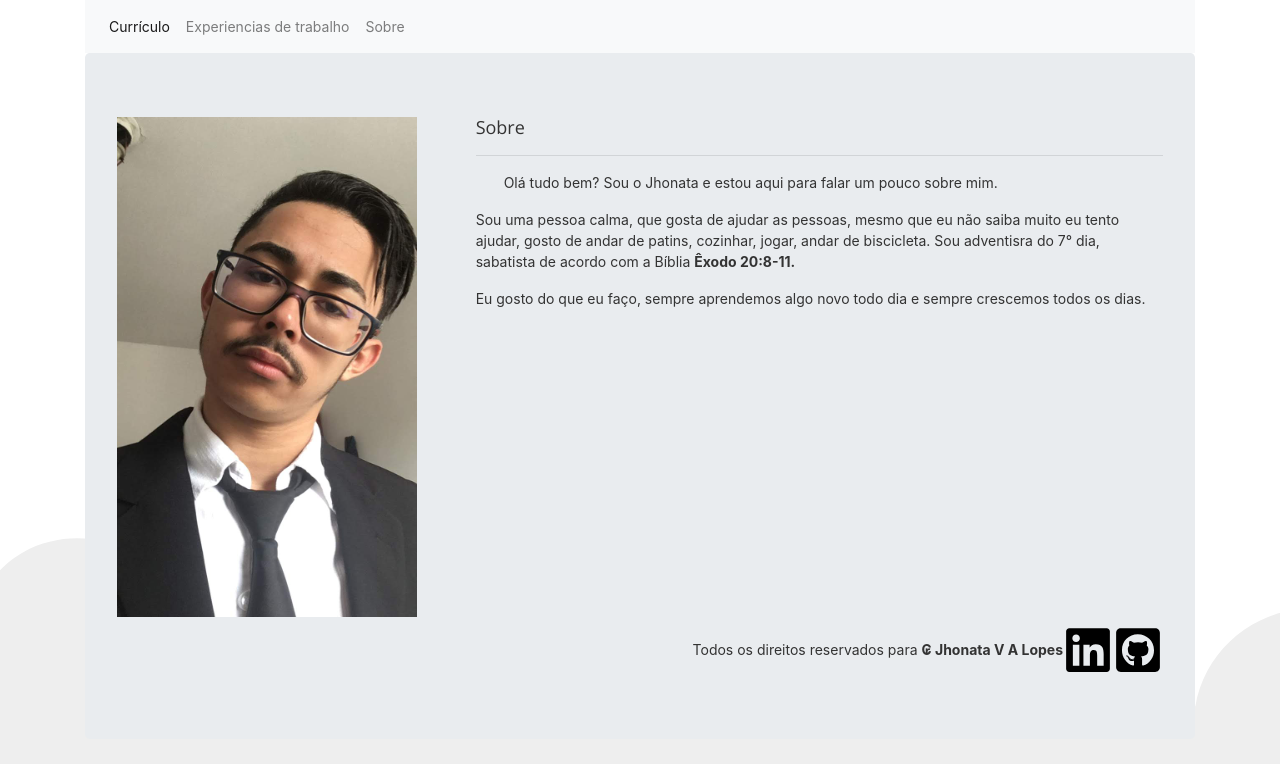
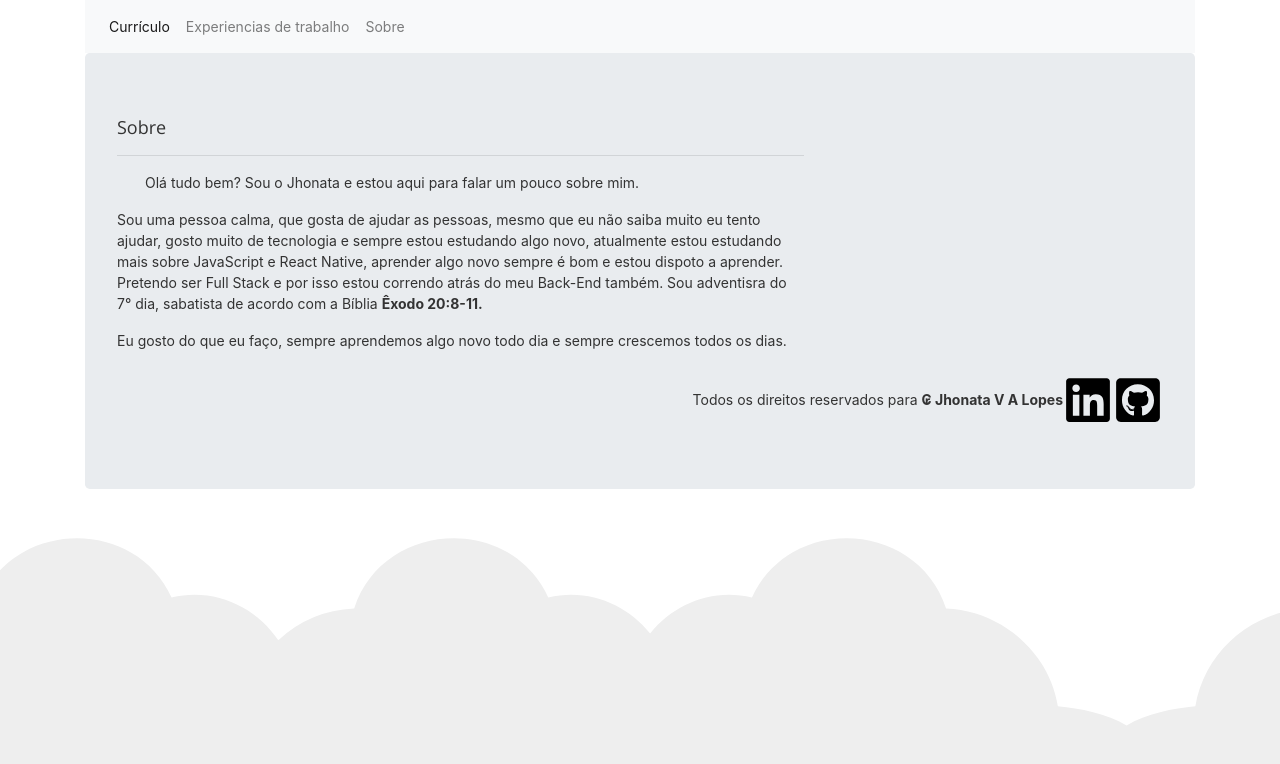
Before and after one commit to JhonataVini/Meu-Curriculo-em-Angular, an Angular app: page /sobre in a window 1280 px wide. Shown: the top 764 px of the page. Built offline with nearby package versions, Linux system fonts and the light colour scheme.

Commit message:
Atualização de perfil

```diff
--- a/src/app/curriculo/curriculo.component.html
+++ b/src/app/curriculo/curriculo.component.html
@@ -30,7 +30,7 @@
                     adquiridos em prática e colaborar com equipes de trabalho.
                     Quero sempre estar em constante aprendizado,
                     não importa onde, mas aprendizado é essencial para melhorar
-                    meu conhecimento e me tornar um profissional cada vez mais qualificado.
+                    meu conhecimento e me tornar um profissional Full Stack.
                 </p>
             </div>
            <div class="col-sm-12">
@@ -103,7 +103,7 @@
                 <ul class="semponto">
                     <p>Front-End</p>
                     <li>Angular (Intermediário)</li>
-                    <li>JavaScript (Básico)</li>
+                    <li>JavaScript (Intermediário)</li>
                     <li>React (Básico)</li>
                     <p style="margin-bottom: 16px; margin-top: 20px;">Back-End</p>
                     <li>C# (Básico)</li>
--- a/src/app/sobre/sobre.component.html
+++ b/src/app/sobre/sobre.component.html
@@ -3,14 +3,13 @@
 <div class="container">
     <div class="jumbotron">
         <div class="row">
-            <div class="col-md-4">
-                <img src="./../../assets/foto.JPG" alt="Esse Sou Eu">
-            </div>
         <div class="col-md-8">
             <h4>Sobre</h4>
             <hr>
             <p class="recuo">Olá tudo bem? Sou o Jhonata e estou aqui para falar um pouco sobre mim.</p>
-            <p> Sou uma pessoa calma, que gosta de ajudar as pessoas, mesmo que eu não saiba muito eu tento ajudar, gosto de andar de patins, cozinhar, jogar, andar de biscicleta.
+            <p> Sou uma pessoa calma, que gosta de ajudar as pessoas, mesmo que eu não saiba muito eu tento ajudar, gosto muito de tecnologia e sempre estou estudando algo novo,
+                atualmente estou estudando mais sobre JavaScript e React Native, aprender algo novo sempre é bom e estou dispoto a aprender.
+                Pretendo ser Full Stack e por isso estou correndo atrás do meu Back-End também.
                 Sou adventisra do 7° dia, sabatista de acordo com a Bíblia <strong>Êxodo 20:8-11.</strong></p>
             <p>Eu gosto do que eu faço, sempre aprendemos algo novo todo dia e sempre crescemos todos os dias.</p>
         </div>
```
